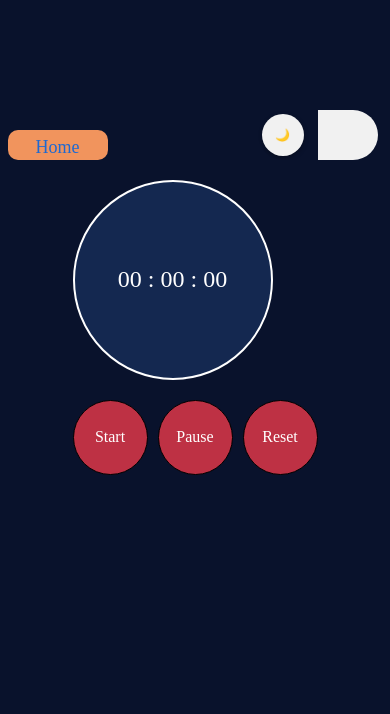
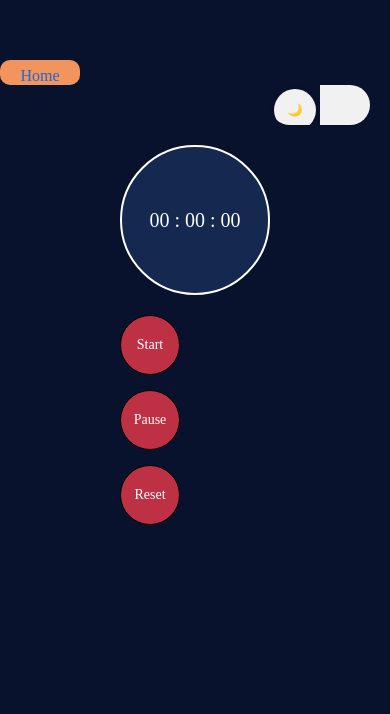
Before and after one commit to MahadevaPra/React-Basics, a React (Create React App) app in the folder Stop-Clock/: page /stopclock in a window 390 px wide. Shown: the part 130-844 px from the top of the page. Built offline with nearby package versions, Linux system fonts and the light colour scheme.

Commit message:
Clock.jsx is made responsive

```diff
--- a/Stop-Clock/src/Components/clock.css
+++ b/Stop-Clock/src/Components/clock.css
@@ -1,3 +1,4 @@
+/* Body and Layout */
 body {
   margin: 0;
   padding: 0;
@@ -15,7 +16,8 @@ body {
   transition: all 0.4s ease;
 }
 
-  .header{
+/* Header layout */
+.header {
   margin-left: 15px;
   width: 100vw;
   display: flex;
@@ -23,6 +25,7 @@ body {
   align-items: center;
 }
 
+/* Home Button Styling */
 .home {
   width: 100px;
   height: 30px;
@@ -42,18 +45,18 @@ body {
   color: rgb(30, 105, 210);
 }
 
-  /* Dark Theme */
+/* Dark and Light Themes */
 .outer.dark {
   background-color: #09122C;
   color: white;
 }
 
-  /* Light Theme */
 .outer.light {
   background-color: #F1BA88;
   color: #09122C;
 }
 
+/* Dark/Light Mode Toggle */
 .darkLight {
   width: 120px;
   height: 50px;
@@ -67,7 +70,6 @@ body {
   transition: all 0.3s ease;
   padding: 4px;
   overflow: hidden;
-
   background: linear-gradient(to right, #09122C 50%, #f1f1f1 50%);
 }
 
@@ -77,7 +79,7 @@ body {
   height: 42px;
   border-radius: 50%;
   background-color: white;
-    box-shadow: 0 2px 5px rgba(0,0,0,0.3);
+  box-shadow: 0 2px 5px rgba(0, 0, 0, 0.3);
   display: flex;
   align-items: center;
   justify-content: center;
@@ -87,20 +89,17 @@ body {
   color: #09122C;  /* default dark text */
 }
 
-  /* Dark mode — circle on left */
 .outer.dark .darkLight .circle {
   transform: translateX(0);
   background-color: #f1f1f1;
   color: #09122C;
 }
 
-  /* Light mode — circle on right */
 .outer.light .darkLight .circle {
-    transform: translateX(68px); /* Slide to right (120 - 42 - padding*2) */
+  transform: translateX(68px);
   background-color: #09122C;
   color: #f1f1f1;
 }
-
 
 /* Timer Circle */
 .timer {
@@ -116,12 +115,12 @@ body {
 }
 
 .outer.dark .timer {
-    background-color: #142850; /* dark navy */
+  background-color: #142850;
   color: white;
 }
 
 .outer.light .timer {
-    background-color: #dfc36689; /* white */
+  background-color: #dfc36689;
   color: #09122C;
 }
 
@@ -183,3 +182,78 @@ body {
   color: white;
   border: 1.5px solid whitesmoke;
 }
+
+/* Media Queries for Responsiveness */
+
+/* For devices with width < 768px (Mobile) */
+@media (max-width: 767px) {
+  .outer {
+    padding: 10px;
+  }
+
+  .header {
+    flex-direction: column;
+    align-items: flex-start;
+    margin-left: 0;
+  }
+
+  .home {
+    width: 80px;
+    height: 25px;
+    font-size: 16px;
+  }
+
+  .darkLight {
+    width: 100px;
+    height: 40px;
+  }
+
+  .buttons {
+    flex-direction: column;
+    gap: 15px;
+  }
+
+  .buttons button {
+    width: 60px;
+    height: 60px;
+    font-size: 14px;
+  }
+
+  .timer {
+    width: 150px;
+    height: 150px;
+  }
+
+  .timer h2 {
+    font-size: 20px;
+  }
+}
+
+/* For devices with width 768px - 1024px (Tablets) */
+@media (max-width: 1024px) and (min-width: 768px) {
+  .home {
+    width: 90px;
+    height: 30px;
+    font-size: 17px;
+  }
+
+  .darkLight {
+    width: 110px;
+    height: 45px;
+  }
+
+  .buttons button {
+    width: 70px;
+    height: 70px;
+    font-size: 15px;
+  }
+
+  .timer {
+    width: 180px;
+    height: 180px;
+  }
+
+  .timer h2 {
+    font-size: 22px;
+  }
+}
```
Lines whose indentation alone changed are shown as unchanged.
